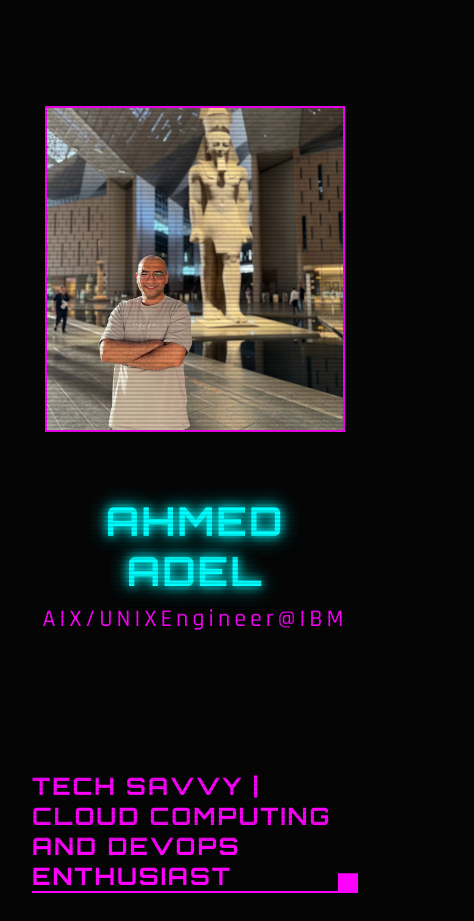
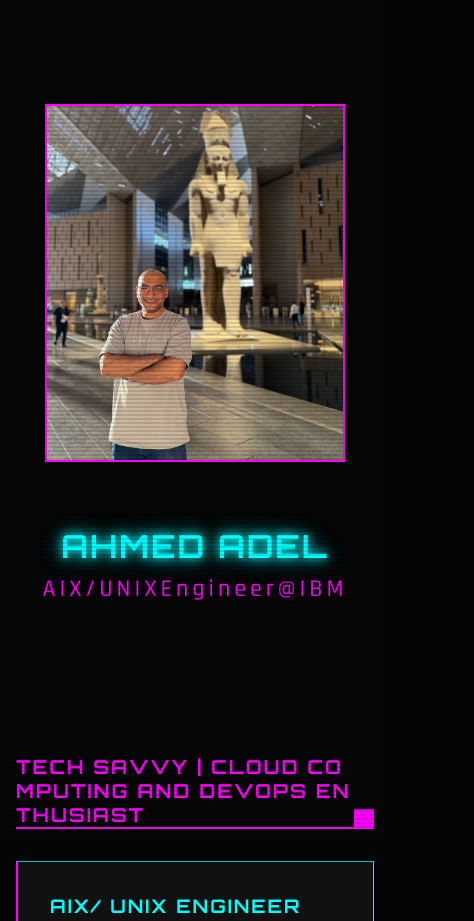
Before and after one commit to ahmedzaabal/My-Website, a plain HTML site: page index.html in a window 390 px wide. Shown: the top 921 px of the page, 474 px wide, since content can reach past the window. Drawn offline with Linux system fonts and the light colour scheme.

Commit message:
adding more enhancments

```diff
--- a/style.css
+++ b/style.css
@@ -218,18 +218,23 @@ footer {
 
 /* Responsive */
 @media (max-width: 768px) {
+    .app-container {
+        padding: 1rem;
+    }
+
     .hero-section {
         flex-direction: column;
         text-align: center;
     }
 
     h1 {
-        font-size: 2.5rem;
+        font-size: 2rem;
     }
 
     .section-title {
-        font-size: 1.5rem;
-        padding-right: 1.5rem;
+        font-size: 1.2rem;
+        padding-right: 1rem;
+        word-break: break-all;
     }
 }
 
```
